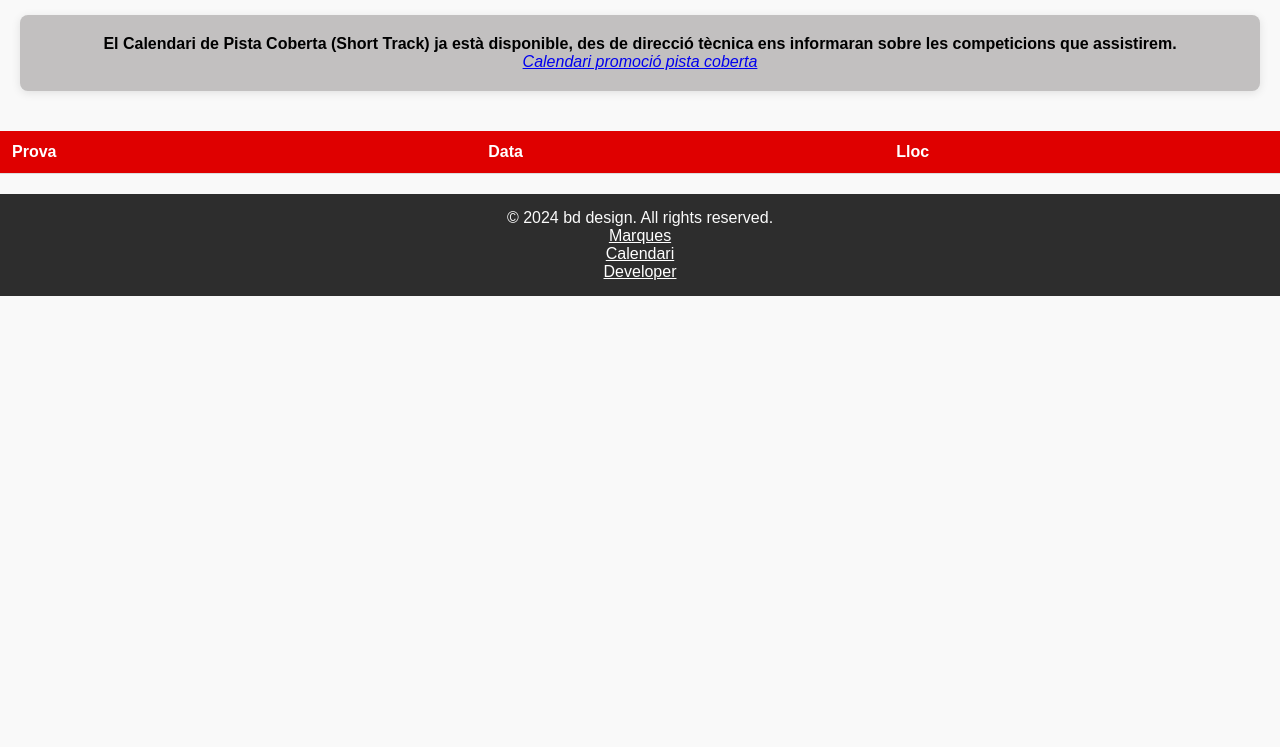
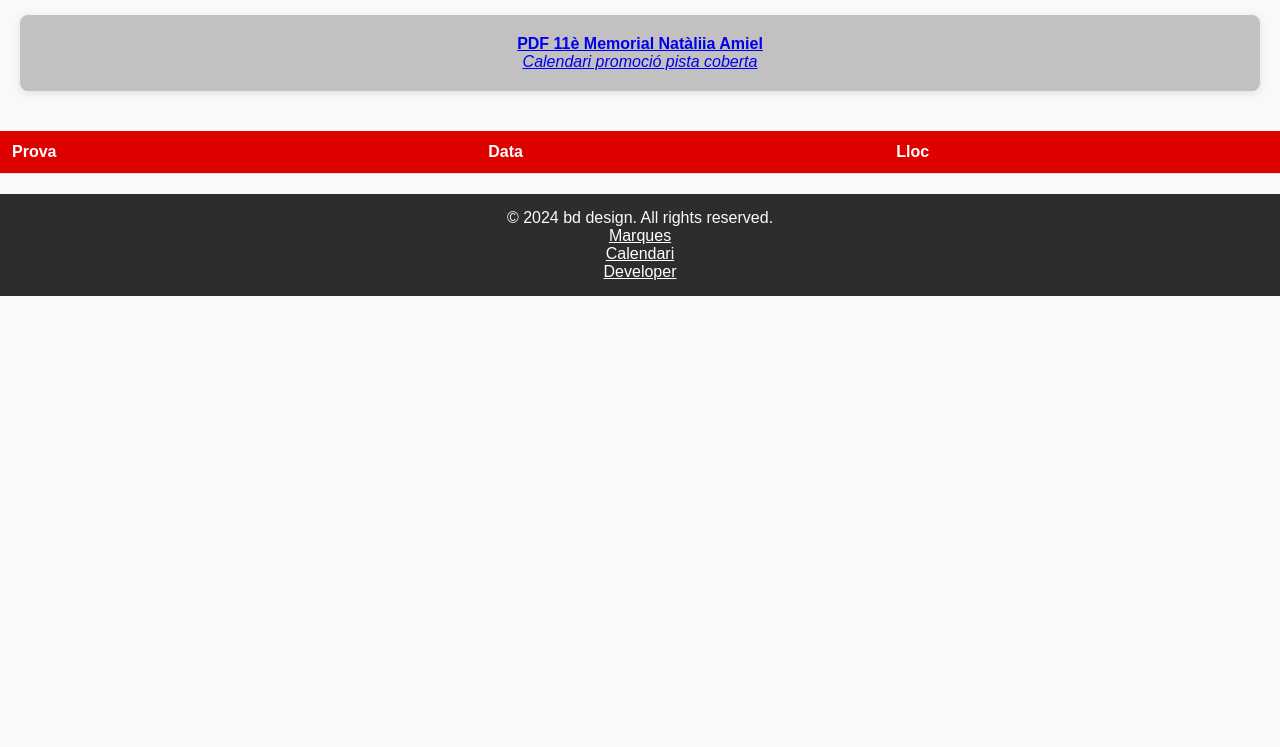
Before and after one commit to bieldiazb/Sub10-24-25, a website with bundled scripts: page public/calendar.html in a window 1280 px wide. Shown: the part 53-800 px from the top of the page. Built offline with nearby package versions, Linux system fonts and the light colour scheme; no server answers.

Commit message:
Calendaris pista coberta i PDF

```diff
--- a/public/calendar.html
+++ b/public/calendar.html
@@ -24,7 +24,7 @@
         </ul>
     </nav>
     <section class="info" style="text-align: center; margin: 20px; padding: 20px; background-color: #c2c0c0; border-radius: 8px; box-shadow: 0 2px 10px rgba(0, 0, 0, 0.1);">
-        <p><b>El Calendari de Pista Coberta (Short Track) ja està disponible, des de direcció tècnica ens informaran sobre les competicions que assistirem.</b></p>
+        <a href="https://fcatletisme.cat/wp-content/uploads/2024/11/reg-20242025-trofeupromociosabadellpc.pdf"><b>PDF 11è Memorial Natàliia Amiel</b></a><br>
         <a href="https://fcatletisme.cat/?tribe_paged=1&tribe_event_display=list&post_type=tribe_events&tribe_eventcategory%5B%5D=30&tribe_eventcategory%5B%5D=32"><i>Calendari promoció pista coberta</i></a>
     </section>
     <table id="events-table">
```
